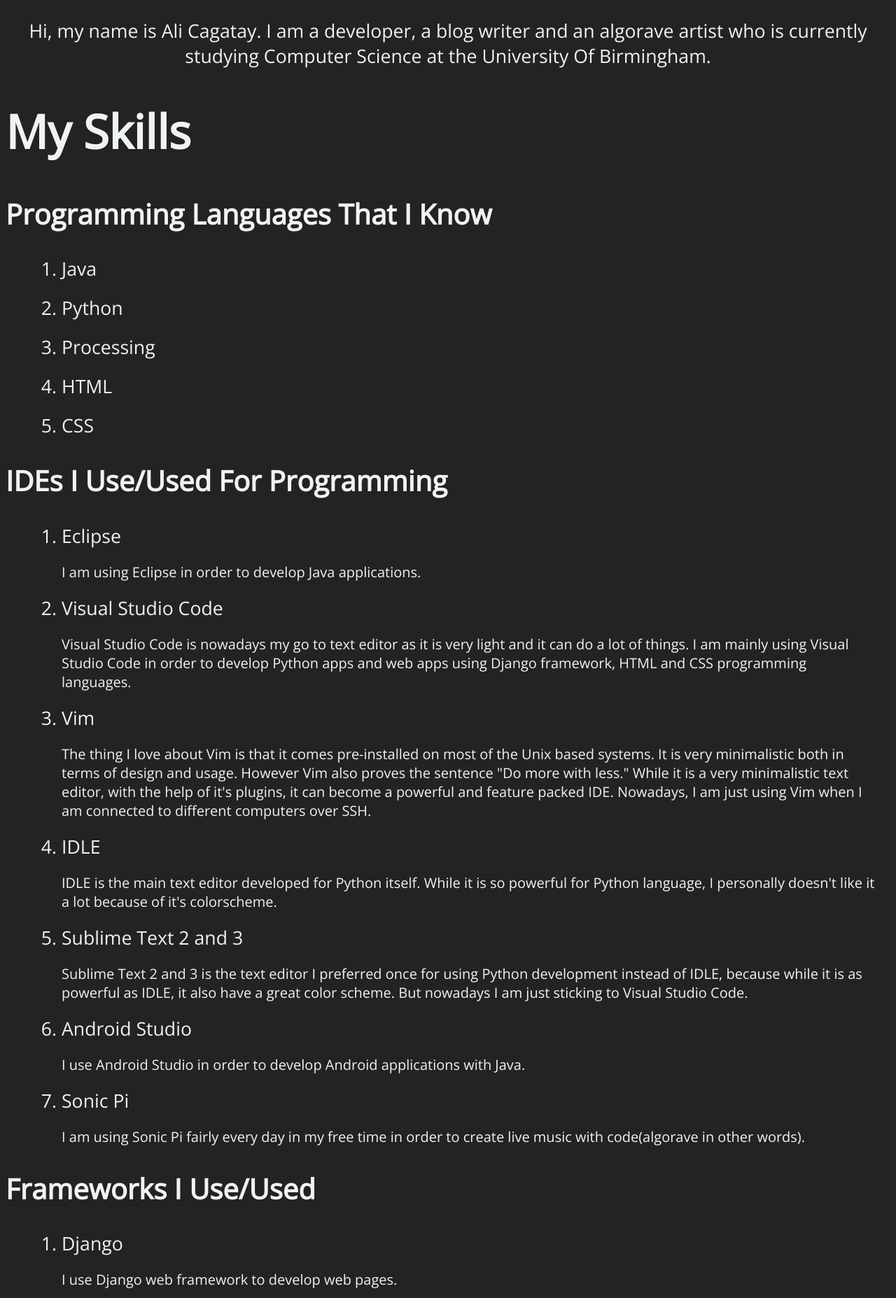
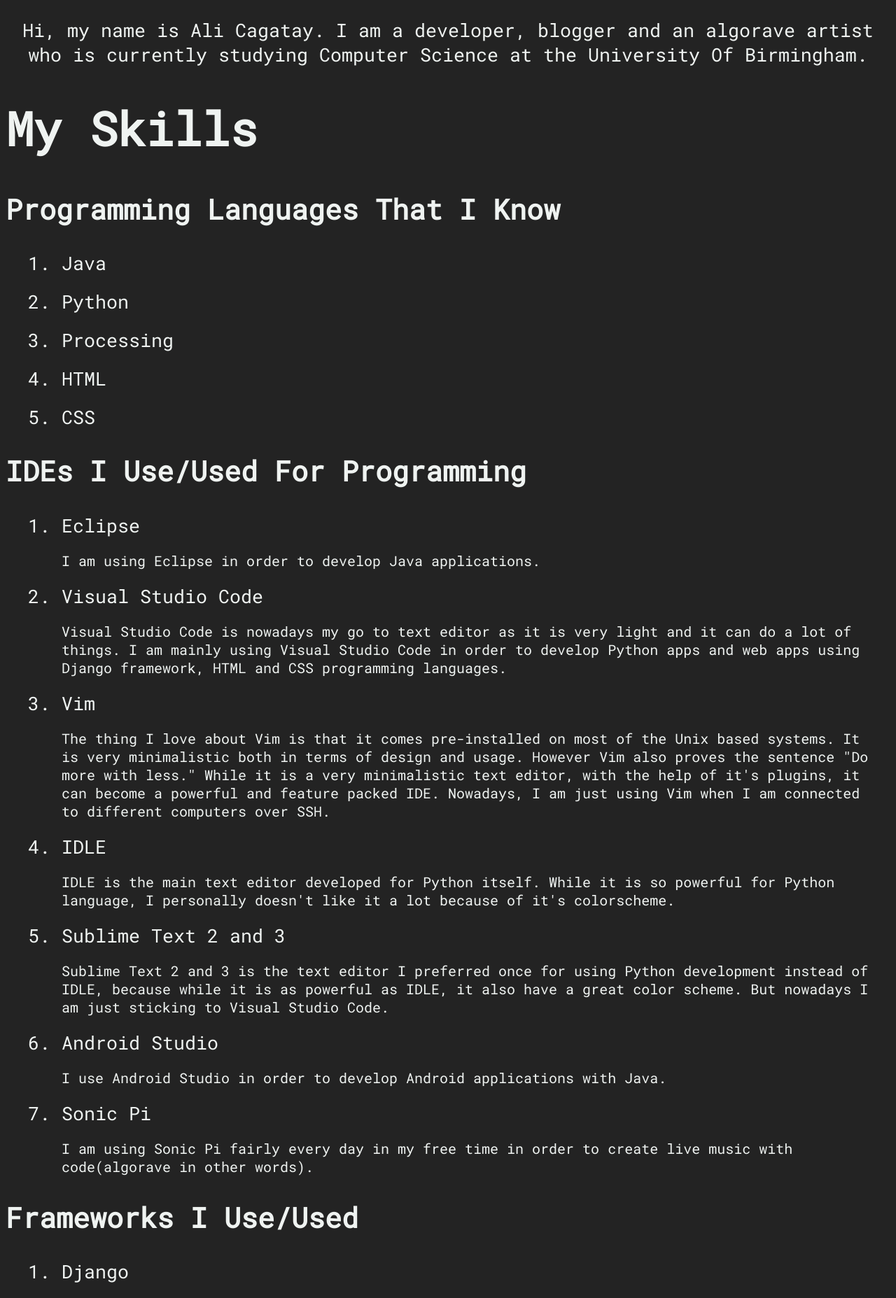
Before and after one commit to alicagatay/My-Personal-Website, a Django app: page /about in a window 1280 px wide. Shown: the part 356-2211 px from the top of the page at 70% size. Run offline with Django 3.2, Linux system fonts and the light colour scheme.

Commit message:
Changed the font of the website.

```diff
--- a/blog/static/css/about.css
+++ b/blog/static/css/about.css
@@ -29,7 +29,7 @@ img {
 
 html {
   background-color: #232323;
-  font-family: "Open Sans";
+  font-family: 'Roboto Mono', monospace;
 }
 
 
--- a/blog/static/css/contact.css
+++ b/blog/static/css/contact.css
@@ -20,10 +20,10 @@
 body {
   backdrop-filter: blur(3px);
   padding: 180px 20px 0px 40px;
-  font-family: "Open Sans";
   text-align: center;
 }
 
 html {
   background-color: #232323;
+  font-family: 'Roboto Mono', monospace;
 }
--- a/blog/static/css/home.css
+++ b/blog/static/css/home.css
@@ -4,7 +4,7 @@ html {
 
 
 body {
-  font-family: "Open Sans";
+  font-family: 'Roboto Mono', monospace;
   text-align: center;
 }
 
--- a/blog/templates/blog/about.html
+++ b/blog/templates/blog/about.html
@@ -4,7 +4,7 @@
 
     <head>
         <title>About Me</title>
-        <link href='https://fonts.googleapis.com/css?family=Open Sans' rel='stylesheet'>
+        <link href="https://fonts.googleapis.com/css2?family=Roboto+Mono:wght@300;400&display=swap" rel="stylesheet">
         <link rel="stylesheet" href="{% static 'css/about.css' %}">
     </head>
 
@@ -20,7 +20,7 @@
 
         <div class="about">
             <p>
-                Hi, my name is Ali Cagatay. I am a developer, a blog writer and an algorave artist
+                Hi, my name is Ali Cagatay. I am a developer, blogger and an algorave artist
                 who is currently studying Computer Science at the University Of Birmingham.
             </p>
         </div>
--- a/blog/templates/blog/base.html
+++ b/blog/templates/blog/base.html
@@ -2,9 +2,7 @@
 <html>
     <head>
         <title>Ali Cagatay's Blog</title>
-        <link rel="stylesheet" href="//maxcdn.bootstrapcdn.com/bootstrap/3.2.0/css/bootstrap.min.css">
-        <link rel="stylesheet" href="//maxcdn.bootstrapcdn.com/bootstrap/3.2.0/css/bootstrap-theme.min.css">
-
+        <link href="https://fonts.googleapis.com/css2?family=Roboto+Mono:wght@300;400&display=swap" rel="stylesheet">
         <link rel="stylesheet" href="{% static 'css/blog.css' %}">
     </head>
 
--- a/blog/templates/blog/contact.html
+++ b/blog/templates/blog/contact.html
@@ -4,7 +4,7 @@
 
     <head>
         <title>Contact</title>
-        <link href='https://fonts.googleapis.com/css?family=Open Sans' rel='stylesheet'>
+        <link href="https://fonts.googleapis.com/css2?family=Roboto+Mono:wght@300;400&display=swap" rel="stylesheet">
         <link rel="stylesheet" href="{% static 'css/contact.css' %}">
     </head>
 
--- a/blog/templates/blog/home.html
+++ b/blog/templates/blog/home.html
@@ -4,7 +4,7 @@
 
 	<head>
         <title>Ali Cagatay</title>
-        <link href='https://fonts.googleapis.com/css?family=Open Sans' rel='stylesheet'>
+        <link href="https://fonts.googleapis.com/css2?family=Roboto+Mono:wght@300;400&display=swap" rel="stylesheet">
         <link rel="stylesheet" href="{% static 'css/home.css' %}">
     </head>
 
```
Also changed, not shown: blog/static/css/blog.css (+9 -2 lines).
